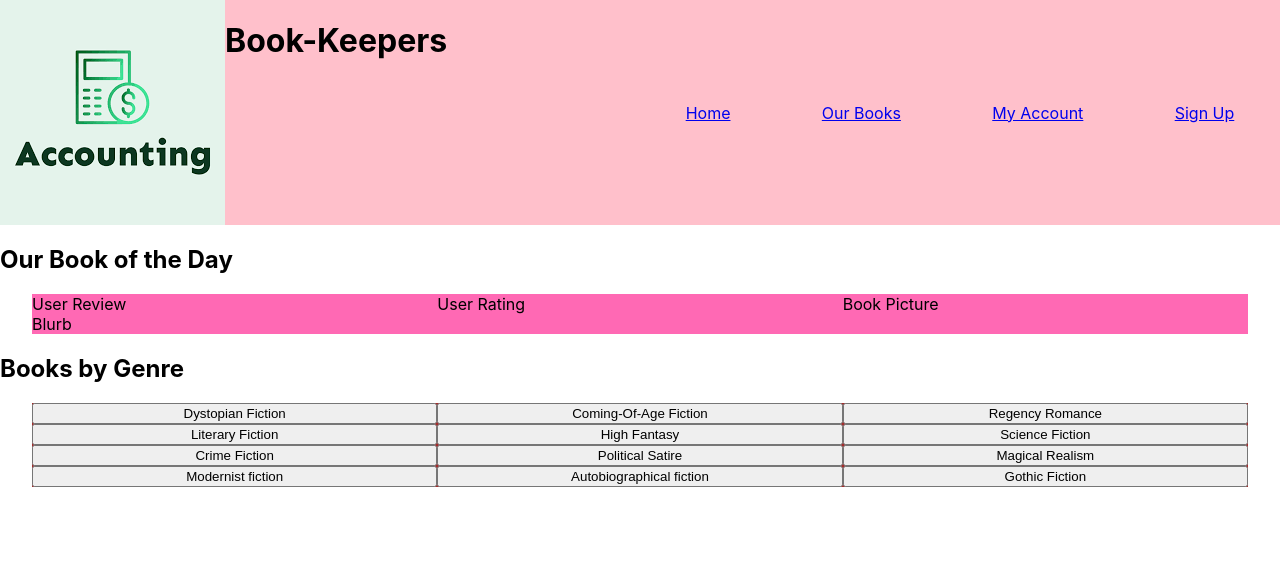
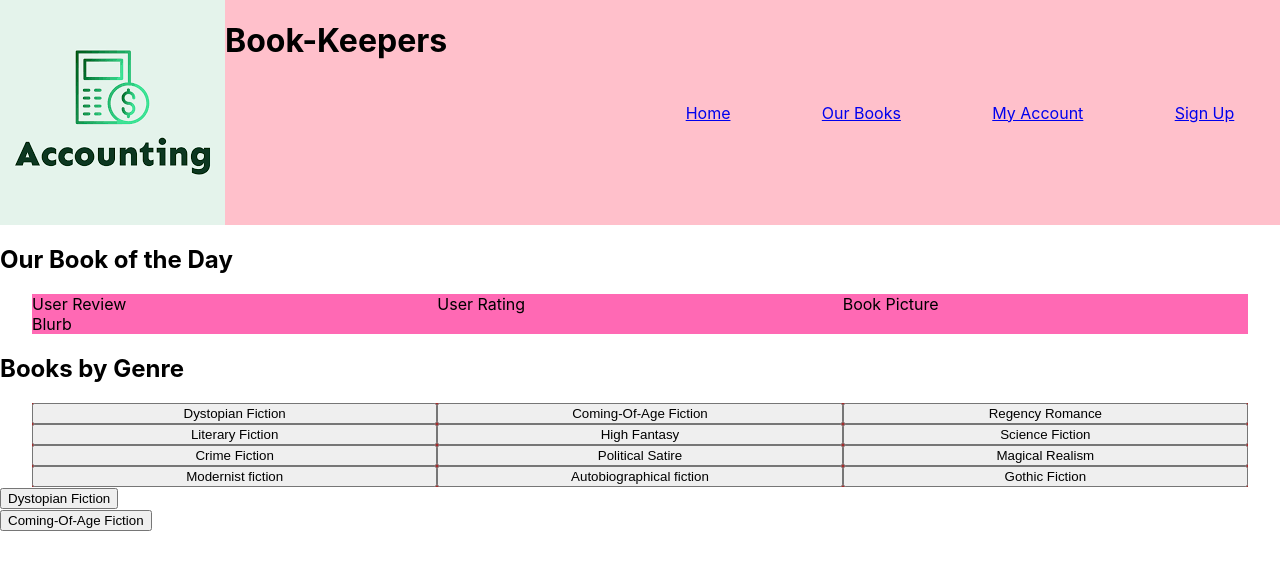
Before and after one commit to ChinikaC/Front-End_Project_Bookkeeper_App, a React (Create React App) app: page /Home in a window 1280 px wide. Shown: the top 570 px of the page. Built offline with nearby package versions, Linux system fonts and the light colour scheme; no server answers.

Commit message:
Trying to fix hover element on button

```diff
--- a/src/pages/home.js
+++ b/src/pages/home.js
@@ -2,10 +2,17 @@ import React, {useState} from "react";
 // import devitoBook from './images/devitoBook.jpeg';
 
 const Home = () => {
-    const [isHovering, setIsHovering] = useState("");
+    const [isHovering, setIsHovering] = useState(false)
+    const [whichbutton, setWhichButton] = useState(null)
+    const summaries = {
+        "Dystopian Fiction": "Scary",
+        "Coming-Of-Age Fiction": "Fiction"
+}
 
-    const handleMouseOver = () => {
+
+    const handleMouseOver = (e) => {
       setIsHovering(true);
+      setWhichButton(e.target.value)
     };
 
     const handleMouseOut = () => {
@@ -32,8 +39,10 @@ const Home = () => {
             </article>
             <h2>Books by Genre</h2>
             <article id="bookByGenre">
-                <button>Dystopian Fiction</button>
-                <button>Coming-Of-Age Fiction</button>
+                <button onMouseOver={handleMouseOver}
+           onMouseOut={handleMouseOut}>Dystopian Fiction</button>
+                <button onMouseOver={handleMouseOver}
+           onMouseOut={handleMouseOut}>Coming-Of-Age Fiction</button>
                 <button>Regency Romance</button>
                 <button>Literary Fiction</button>
                 <button>High Fantasy</button>
@@ -42,11 +51,57 @@ const Home = () => {
                 <button>Political Satire</button>
                 <button>Magical Realism</button>
                 <button>Modernist fiction</button>
-                <button onClick="SkillsButton">Autobiographical fiction</button>
+                <button onMouseOver={handleMouseOver}
+           onMouseOut={handleMouseOut}>Autobiographical fiction</button>
                 <button>Gothic Fiction</button>
             </article>
+         <div id="button1">
+            <button onMouseOver={handleMouseOver}
+           onMouseOut={handleMouseOut}>Dystopian Fiction</button>
+           {isHovering && (
+            <div>
+             <h2>About Dystopian Fiction</h2>
+             <h2>Scary</h2>
+             </div>
+         )}
+       </div>
+            <div id="button2">
+            <button onMouseOver={handleMouseOver}
+           onMouseOut={handleMouseOut}>Coming-Of-Age Fiction</button>
+           {isHovering && (
+            <div>
+             <h2>About fiction</h2>
+             <h2>Scary</h2>
+             </div>
+         )}
+            </div>
+
+            {isHovering ?
+<div>
+<h2>{whichbutton}</h2>
+<p>{summaries[whichbutton]}</p>
+</div> :
+null }
         </section>
     )
 }
 
 export default Home;
+
+// const summaries = { "dystopian fiction": "scary"}
+// const [ishovering, set...] = usestate(false)
+// const [whichbutton ...] = usestate(null)
+
+//handlemousehover = (e) => {
+    //setishovering(true)
+    //setwhichbutton(e.target.value)
+//}
+
+//<button onhover={handlemousehover} onmouseout={handlemouseout}/>dystopian fiction</button>
+
+// {isHovering ?
+// <div>
+// <h2>{whichbutton}</h2>
+// <p>{summaries[whichbutton]}
+// </div> :
+// null }
```
Also changed, not shown: src/App.css (line endings or trailing spaces).
